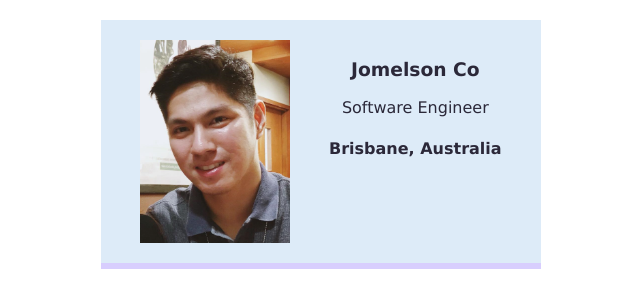
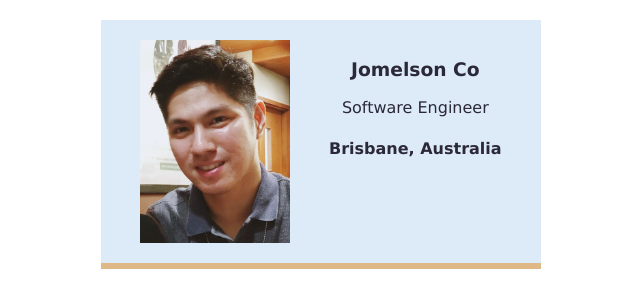
Before and after one commit to jomelsontanco/business-card, a plain HTML site: page index.html in a window 1280 px wide. Shown: the whole page, without its empty margins (319-959 px from the left). Drawn offline with Linux system fonts and the light colour scheme.

Commit message:
changed border color to burlywood

```diff
--- a/styles.css
+++ b/styles.css
@@ -24,7 +24,7 @@ body {
 }
 
 .border-bottom-purple {
-    border-bottom: 6px solid #d8cefe;
+    border-bottom: 6px solid burlywood;
 }
 
 .bg-blue {
```
